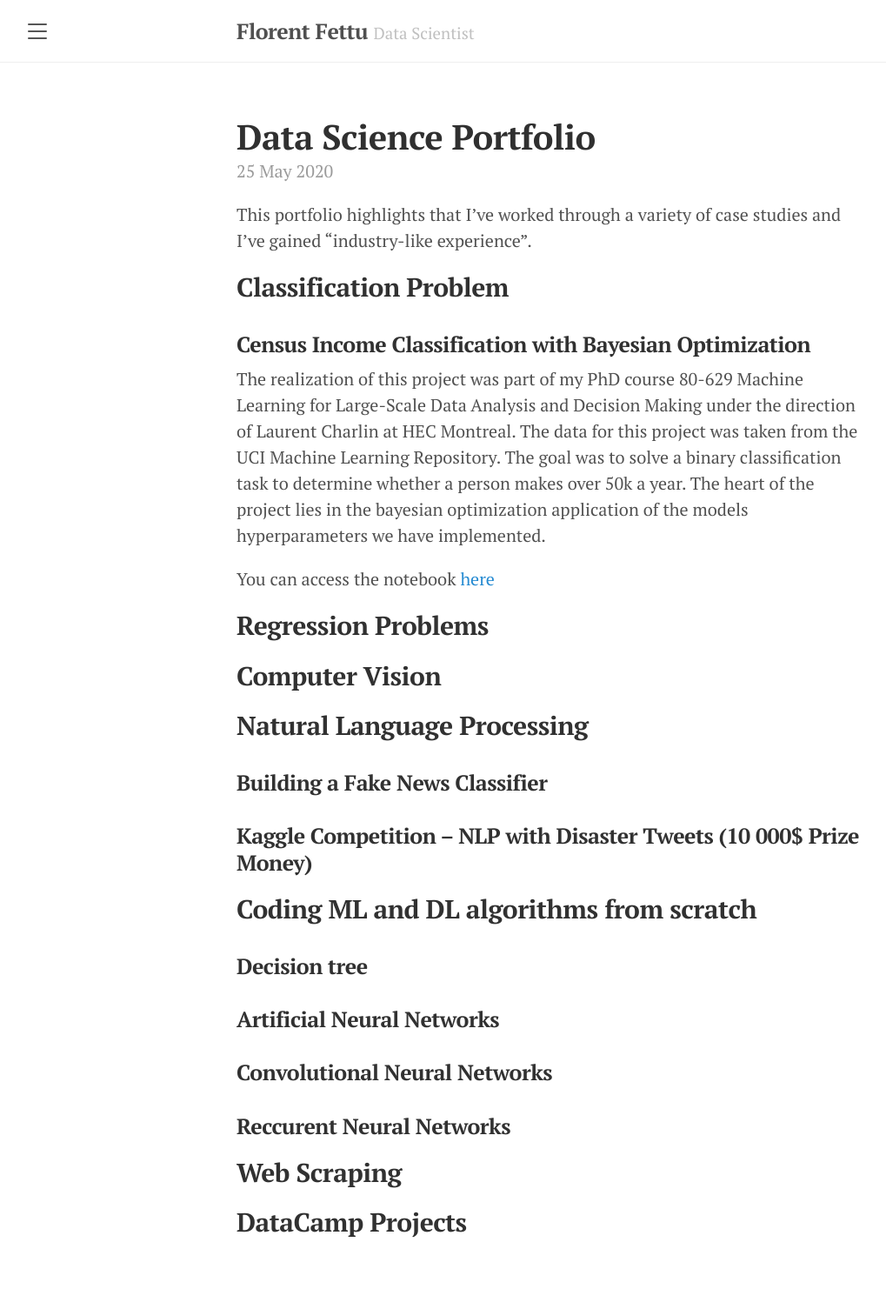
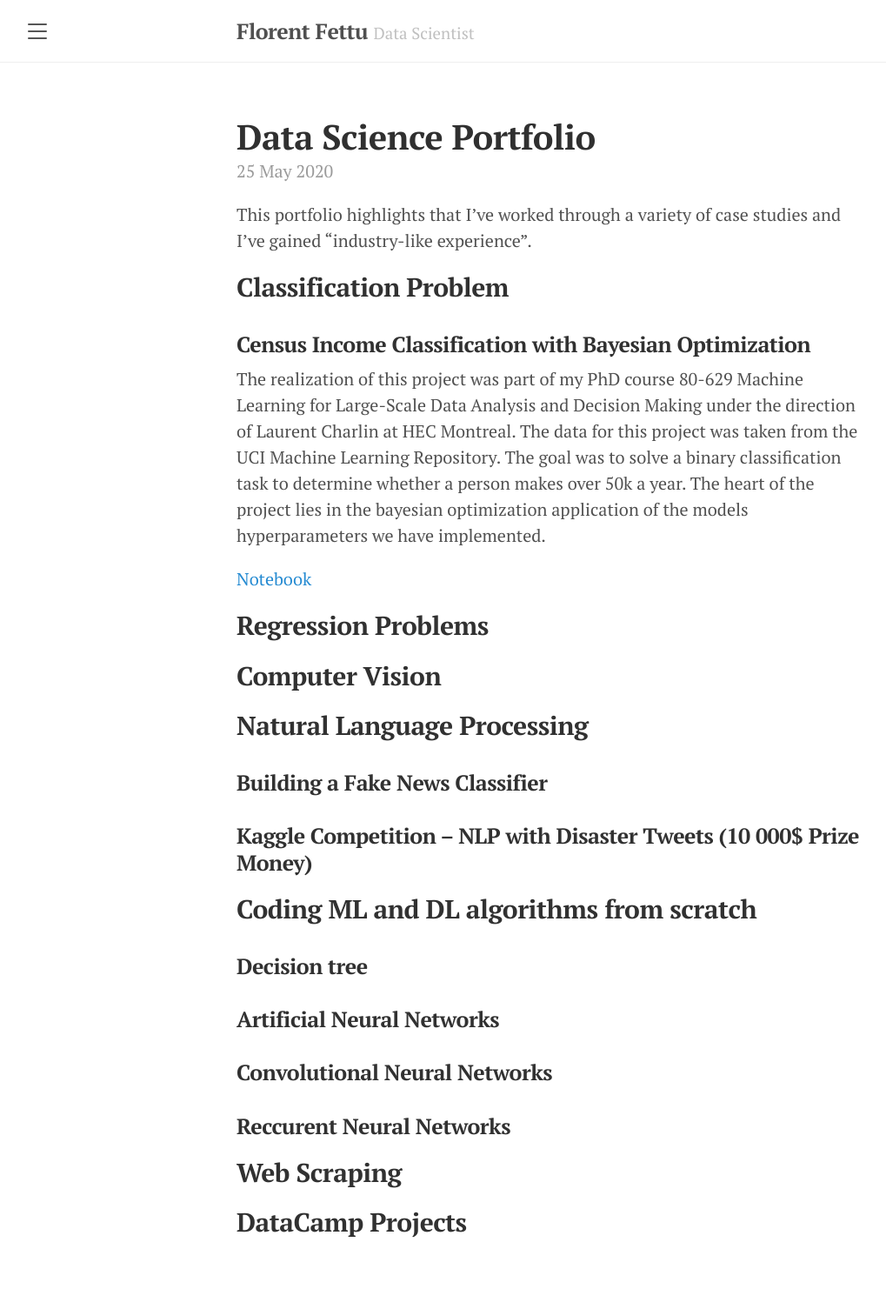
Before and after one commit to florentfettu/florentfettu.github.io, a Jekyll site: the page built from _posts/2020-05-25-data-science-portfolio.md, in a window 1280 px wide. Shown: the whole page at 87% size, without its empty margins (8-1027 px from the left). Built offline with Jekyll 4.4.1, drawn with Linux system fonts in a browser that asks for light colours; nearby versions of some CDN libraries.

Commit message:
Update 2020-05-25-data-science-portfolio.md

```diff
--- a/_posts/2020-05-25-data-science-portfolio.md
+++ b/_posts/2020-05-25-data-science-portfolio.md
@@ -11,7 +11,7 @@ This portfolio highlights that I've worked through a variety of case studies and
 
 The realization of this project was part of my PhD course 80-629 Machine Learning for Large-Scale Data Analysis and Decision Making under the direction of Laurent Charlin at HEC Montreal. The data for this project was taken from the UCI Machine Learning Repository. The goal was to solve a binary classification task to determine whether a person makes over 50k a year. The heart of the project lies in the bayesian optimization application of the models hyperparameters we have implemented.
 
-You can access the notebook [here](https://nbviewer.jupyter.org/github/florentfettu/florentfettu.github.io/blob/master/Notebooks/Projet_final.ipynb){:target="_blank"}
+<a href="https://nbviewer.jupyter.org/github/florentfettu/florentfettu.github.io/blob/master/Notebooks/Projet_final.ipynb" target="_blank">Notebook</a>
 
 ## Regression Problems
 
```
